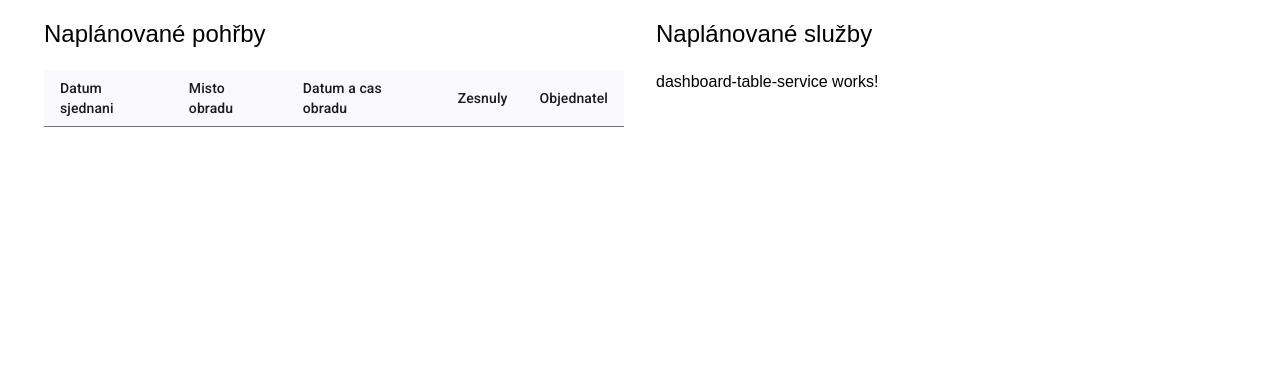
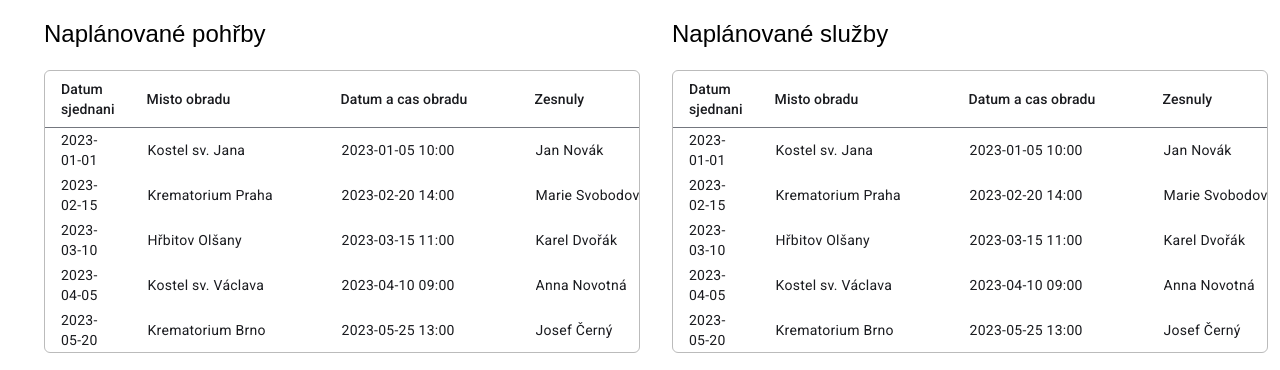
Before and after one commit to TNajnar/funeral, an Angular app: page /auth in a window 1280 px wide. Both pictures are taken after typing "name@example.com", "Sample123" into the empty fields and a click on the button "Příhlášení". Shown: the part 465-835 px from the top of the page. Before the commit the page ends 800 px from the top, so only its background shows below. Built offline with nearby package versions, Linux system fonts and the light colour scheme.

Commit message:
Prepare tables

```diff
--- a/src/app/pages/authorized/dashboard/dashboard-table-funeral/dashboard-table-funeral.component.html
+++ b/src/app/pages/authorized/dashboard/dashboard-table-funeral/dashboard-table-funeral.component.html
@@ -1,17 +1,18 @@
-<table mat-table class="table">
-  <ng-container matColumnDef="Datum sjednani">
+<table mat-table class="table" [dataSource]="dataSource">
+  <ng-container matColumnDef="dateOfNegotiation">
     <th mat-header-cell *matHeaderCellDef>Datum sjednani</th>
-    <td mat-cell *matCellDef="let element" class="cell row w-14">{{ element.id }}</td>
+    <td mat-cell *matCellDef="let element" class="cell row">{{ element.dateOfNegotiation }}</td>
   </ng-container>
 
   <ng-container matColumnDef="placeCeremony">
     <th mat-header-cell *matHeaderCellDef>Misto obradu</th>
     <td mat-cell *matCellDef="let element" class="cell">
       <input
+        class="input-table"
         type="text"
         name="placeCeremony"
         id="placeCeremony"
-        [value]="element.date"
+        [value]="element.placeCeremony"
       />
     </td>
   </ng-container>
@@ -20,10 +21,11 @@
     <th mat-header-cell *matHeaderCellDef>Datum a cas obradu</th>
     <td mat-cell *matCellDef="let element" class="cell">
       <input
+        class="input-table"
         type="text"
         name="timeCeremony"
         id="timeCeremony"
-        [value]="element.date"
+        [value]="element.timeCeremony"
       />
     </td>
   </ng-container>
@@ -32,27 +34,28 @@
     <th mat-header-cell *matHeaderCellDef>Zesnuly</th>
     <td mat-cell *matCellDef="let element" class="cell">
       <input
+        class="input-table"
         type="text"
         name="deceased"
         id="deceased"
-        [value]="element.name"
+        [value]="element.deceased"
       />
     </td>
   </ng-container>
 
   <ng-container matColumnDef="customer">
     <th mat-header-cell *matHeaderCellDef>Objednatel</th>
-    <td mat-cell *matCellDef="let element" class="cell w-32">
+    <td mat-cell *matCellDef="let element" class="cell">
       <input
-        class="w-full"
+        class="input-table w-full"
         type="text"
         name="customer"
         id="customer"
-        [value]="element.availableCount"
+        [value]="element.customer"
       />
     </td>
   </ng-container>
 
-  <tr mat-header-row *matHeaderRowDef="['Datum sjednani', 'placeCeremony', 'timeCeremony', 'deceased', 'customer',]" class="row"></tr>
-  <tr mat-row *matRowDef="let row; columns: ['Datum sjednani', 'placeCeremony', 'timeCeremony', 'deceased', 'customer',]" class="row"></tr>
+  <tr mat-header-row *matHeaderRowDef="['dateOfNegotiation', 'placeCeremony', 'timeCeremony', 'deceased', 'customer']" class="row"></tr>
+  <tr mat-row *matRowDef="let row; columns: ['dateOfNegotiation', 'placeCeremony', 'timeCeremony', 'deceased', 'customer']" class="row"></tr>
 </table>
--- a/src/app/pages/authorized/dashboard/dashboard-table-funeral/dashboard-table-funeral.component.ts
+++ b/src/app/pages/authorized/dashboard/dashboard-table-funeral/dashboard-table-funeral.component.ts
@@ -1,13 +1,39 @@
 import { Component } from '@angular/core';
-import { MatTableModule } from '@angular/material/table';
+import { MatTableDataSource, MatTableModule } from '@angular/material/table';
 
 @Component({
   selector: 'app-dashboard-table-funeral',
   standalone: true,
   imports: [MatTableModule],
   templateUrl: './dashboard-table-funeral.component.html',
-  styleUrl: './dashboard-table-funeral.component.css'
+  host: {
+    class: 'flex flex-col overflow-hidden border border-gray rounded-md'
+  }
 })
 export class DashboardTableFuneralComponent {
+  displayedColumns: string[] = ['dateOfNegotiation', 'placeCeremony', 'timeCeremony', 'deceased', 'customer'];
+  dataSource = new MatTableDataSource<IPlannedFuneralTable>(MOCK_FUNERAL_DATA);
 
 }
+
+interface IPlannedFuneralTable {
+  id: number;
+  dateOfNegotiation: string;
+  placeCeremony: string;
+  timeCeremony: string;
+  deceased: string;
+  customer: string;
+}
+
+const MOCK_FUNERAL_DATA: IPlannedFuneralTable[] = [
+  // eslint-disable-next-line max-len
+  { id: 1, dateOfNegotiation: '2023-01-01', placeCeremony: 'Kostel sv. Jana', timeCeremony: '2023-01-05 10:00', deceased: 'Jan Novák', customer: 'Petr Novák' },
+  // eslint-disable-next-line max-len
+  { id: 2, dateOfNegotiation: '2023-02-15', placeCeremony: 'Krematorium Praha', timeCeremony: '2023-02-20 14:00', deceased: 'Marie Svobodová', customer: 'Jana Svobodová' },
+  // eslint-disable-next-line max-len
+  { id: 3, dateOfNegotiation: '2023-03-10', placeCeremony: 'Hřbitov Olšany', timeCeremony: '2023-03-15 11:00', deceased: 'Karel Dvořák', customer: 'Eva Dvořáková' },
+  // eslint-disable-next-line max-len
+  { id: 4, dateOfNegotiation: '2023-04-05', placeCeremony: 'Kostel sv. Václava', timeCeremony: '2023-04-10 09:00', deceased: 'Anna Novotná', customer: 'Tomáš Novotný' },
+  // eslint-disable-next-line max-len
+  { id: 5, dateOfNegotiation: '2023-05-20', placeCeremony: 'Krematorium Brno', timeCeremony: '2023-05-25 13:00', deceased: 'Josef Černý', customer: 'Lucie Černá' }
+];
--- a/src/app/pages/authorized/dashboard/dashboard-table-service/dashboard-table-service.component.html
+++ b/src/app/pages/authorized/dashboard/dashboard-table-service/dashboard-table-service.component.html
@@ -1 +1,61 @@
-<p>dashboard-table-service works!</p>
+<table mat-table class="table" [dataSource]="dataSource">
+  <ng-container matColumnDef="dateOfNegotiation">
+    <th mat-header-cell *matHeaderCellDef>Datum sjednani</th>
+    <td mat-cell *matCellDef="let element" class="cell row">{{ element.dateOfNegotiation }}</td>
+  </ng-container>
+
+  <ng-container matColumnDef="placeCeremony">
+    <th mat-header-cell *matHeaderCellDef>Misto obradu</th>
+    <td mat-cell *matCellDef="let element" class="cell">
+      <input
+        class="input-table"
+        type="text"
+        name="placeCeremony"
+        id="placeCeremony"
+        [value]="element.placeCeremony"
+      />
+    </td>
+  </ng-container>
+
+  <ng-container matColumnDef="timeCeremony">
+    <th mat-header-cell *matHeaderCellDef>Datum a cas obradu</th>
+    <td mat-cell *matCellDef="let element" class="cell">
+      <input
+        class="input-table"
+        type="text"
+        name="timeCeremony"
+        id="timeCeremony"
+        [value]="element.timeCeremony"
+      />
+    </td>
+  </ng-container>
+
+  <ng-container matColumnDef="deceased">
+    <th mat-header-cell *matHeaderCellDef>Zesnuly</th>
+    <td mat-cell *matCellDef="let element" class="cell">
+      <input
+        class="input-table"
+        type="text"
+        name="deceased"
+        id="deceased"
+        [value]="element.deceased"
+      />
+    </td>
+  </ng-container>
+
+  <ng-container matColumnDef="customer">
+    <th mat-header-cell *matHeaderCellDef>Objednatel</th>
+    <td mat-cell *matCellDef="let element" class="cell">
+      <input
+        class="input-table w-full"
+        type="text"
+        name="customer"
+        id="customer"
+        [value]="element.customer"
+      />
+    </td>
+  </ng-container>
+
+  <tr mat-header-row *matHeaderRowDef="['dateOfNegotiation', 'placeCeremony', 'timeCeremony', 'deceased', 'customer']" class="row"></tr>
+  <tr mat-row *matRowDef="let row; columns: ['dateOfNegotiation', 'placeCeremony', 'timeCeremony', 'deceased', 'customer']" class="row"></tr>
+</table>
--- a/src/app/pages/authorized/dashboard/dashboard-table-service/dashboard-table-service.component.ts
+++ b/src/app/pages/authorized/dashboard/dashboard-table-service/dashboard-table-service.component.ts
@@ -1,12 +1,39 @@
 import { Component } from '@angular/core';
+import { MatTableDataSource, MatTableModule } from '@angular/material/table';
 
 @Component({
   selector: 'app-dashboard-table-service',
   standalone: true,
-  imports: [],
+  imports: [MatTableModule],
   templateUrl: './dashboard-table-service.component.html',
-  styleUrl: './dashboard-table-service.component.css'
+  host: {
+    class: 'flex flex-col overflow-hidden border border-gray rounded-md'
+  }
 })
 export class DashboardTableServiceComponent {
+  displayedColumns: string[] = ['dateOfNegotiation', 'placeCeremony', 'timeCeremony', 'deceased', 'customer'];
+  dataSource = new MatTableDataSource<IPlannedFuneralTable>(MOCK_FUNERAL_DATA);
 
 }
+
+interface IPlannedFuneralTable {
+  id: number;
+  dateOfNegotiation: string;
+  placeCeremony: string;
+  timeCeremony: string;
+  deceased: string;
+  customer: string;
+}
+
+const MOCK_FUNERAL_DATA: IPlannedFuneralTable[] = [
+  // eslint-disable-next-line max-len
+  { id: 1, dateOfNegotiation: '2023-01-01', placeCeremony: 'Kostel sv. Jana', timeCeremony: '2023-01-05 10:00', deceased: 'Jan Novák', customer: 'Petr Novák' },
+  // eslint-disable-next-line max-len
+  { id: 2, dateOfNegotiation: '2023-02-15', placeCeremony: 'Krematorium Praha', timeCeremony: '2023-02-20 14:00', deceased: 'Marie Svobodová', customer: 'Jana Svobodová' },
+  // eslint-disable-next-line max-len
+  { id: 3, dateOfNegotiation: '2023-03-10', placeCeremony: 'Hřbitov Olšany', timeCeremony: '2023-03-15 11:00', deceased: 'Karel Dvořák', customer: 'Eva Dvořáková' },
+  // eslint-disable-next-line max-len
+  { id: 4, dateOfNegotiation: '2023-04-05', placeCeremony: 'Kostel sv. Václava', timeCeremony: '2023-04-10 09:00', deceased: 'Anna Novotná', customer: 'Tomáš Novotný' },
+  // eslint-disable-next-line max-len
+  { id: 5, dateOfNegotiation: '2023-05-20', placeCeremony: 'Krematorium Brno', timeCeremony: '2023-05-25 13:00', deceased: 'Josef Černý', customer: 'Lucie Černá' }
+];
--- a/src/app/pages/authorized/dashboard/dashboard.component.html
+++ b/src/app/pages/authorized/dashboard/dashboard.component.html
@@ -41,13 +41,13 @@
 </div>
 
 <div class="flex self-center gap-8 w-full">
-  <div class="w-full">
+  <div class="w-1/2">
     <h2 class="pb-5 text-start text-2xl font-medium">Naplánované pohřby</h2>
 
     <app-dashboard-table-funeral />
   </div>
 
-  <div class="w-full">
+  <div class="w-1/2">
     <h2 class="pb-5 text-start text-2xl font-medium">Naplánované služby</h2>
 
     <app-dashboard-table-service />
--- a/src/app/pages/authorized/warehouse-control/warehouse-table/warehouse-table.component.css
+++ /dev/null
@@ -1,75 +0,0 @@
-:host(.pagination-5) {
-  height: 395px;
-}
-
-:host(.pagination-10) {
-  height: 619px;
-}
-
-:host(.pagination-20) {
-  height: 1070px;
-}
-
-.mat-mdc-table.table {
-  max-height: 100%;
-  background-color: inherit;
-}
-
-.mat-mdc-table .mat-mdc-header-cell.header {
-  border-bottom-color: theme('colors.gray');
-}
-
-.mat-mdc-cell.cell {
-  border-bottom: none;
-}
-
-.mat-mdc-row.row {
-  height: 45px;
-}
-
-.mat-mdc-row:hover {
-  background-color: theme('colors.blue-light');
-  cursor: pointer;
-}
-
-input {
-  background-color: white;
-  border: 1px solid transparent;
-  border-radius: 3.5px;
-}
-
-input:hover {
-  border: 1px solid theme('colors.gray');
-}
-
-input:focus {
-  border-color: theme('colors.blue-primary');
-  box-shadow: 0 0 6px theme('colors.blue-primary');
-  outline: none;
-}
-
-tr:hover :where(input) {
-  background-color: theme('colors.blue-light');
-}
-
-.delete-icon {
-  width: 24px;
-  height: 24px;
-  color: transparent;
-  cursor: pointer;
-}
-
-.delete-icon:hover {
-  background-color: theme('colors.blue-bgm');
-  border-radius: 2px;
-}
-
-tr:hover :where(.delete-icon) {
-  color: theme('colors.blue-primary');
-  cursor: pointer;
-}
-
-.mat-mdc-paginator.custom-pagination {
-  margin-top: auto;
-  background-color: inherit;
-}
--- a/src/styles/styles.css
+++ b/src/styles/styles.css
@@ -51,6 +51,13 @@
 }
 
 @layer components {
+  dialog.cdk-custom-pane .cdk-overlay-container .cdk-overlay-pane {
+    top: 132px !important;
+    left: 21.1px  !important;
+  }
+
+  /* #region Slide Toggle */
+
   .mat-mdc-slide-toggle.toggle-slide-label label {
     font-weight: 500;
     font-size: 15px;
@@ -65,13 +72,78 @@
     background-color: theme('colors.blue-secondary');
   }
 
-  dialog.cdk-custom-pane .cdk-overlay-container .cdk-overlay-pane {
-    top: 132px !important;
-    left: 21.1px  !important;
-  }
+  /* #endregion */
+
+  /* #region Table */
 
   .custom-select-panel.mat-mdc-select-panel {
     position: absolute;
     left: 260px;
   }
+
+  .mat-mdc-table.table {
+    max-height: 100%;
+    background-color: inherit;
+  }
+
+  .mat-mdc-table .mat-mdc-header-cell.header {
+    border-bottom-color: theme('colors.gray');
+  }
+
+  .mat-mdc-cell.cell {
+    border-bottom: none;
+  }
+
+  .mat-mdc-row.row {
+    height: 45px;
+  }
+
+  .mat-mdc-row.row:hover {
+    background-color: theme('colors.blue-light');
+    cursor: pointer;
+  }
+
+  .input-table {
+    background-color: white;
+    border: 1px solid transparent;
+    border-radius: 3.5px;
+  }
+
+  .input-table:hover {
+    border: 1px solid theme('colors.gray');
+  }
+
+  .input-table:focus {
+    border-color: theme('colors.blue-primary');
+    box-shadow: 0 0 6px theme('colors.blue-primary');
+    outline: none;
+  }
+
+  tr:hover :where(.input-table) {
+    background-color: theme('colors.blue-light');
+  }
+
+  .table-delete-icon {
+    width: 24px;
+    height: 24px;
+    color: transparent;
+    cursor: pointer;
+  }
+
+  .table-delete-icon:hover {
+    background-color: theme('colors.blue-bgm');
+    border-radius: 2px;
+  }
+
+  tr:hover :where(.table-delete-icon) {
+    color: theme('colors.blue-primary');
+    cursor: pointer;
+  }
+
+  .mat-mdc-paginator.custom-pagination {
+    margin-top: auto;
+    background-color: inherit;
+  }
+
+  /* #endregion */
 }
--- a/tailwind.config.js
+++ b/tailwind.config.js
@@ -44,6 +44,9 @@ module.exports = {
       },
       height: {
         320: '320px',
+        'table-5': '395px',
+        'table-10': '619px',
+        'table-20': '1070px',
       },
       borderWidth: {
         1: '1px',
```
Also changed, not shown: src/app/pages/authorized/warehouse-control/warehouse-table/warehouse-table.component.html (+12 -10 lines), src/app/pages/authorized/warehouse-control/warehouse-table/warehouse-table.component.ts (+3 -4 lines), src/app/pages/authorized/dashboard/dashboard-table-funeral/dashboard-table-funeral.component.css (deleted), src/app/pages/authorized/dashboard/dashboard-table-service/dashboard-table-service.component.css (deleted).
